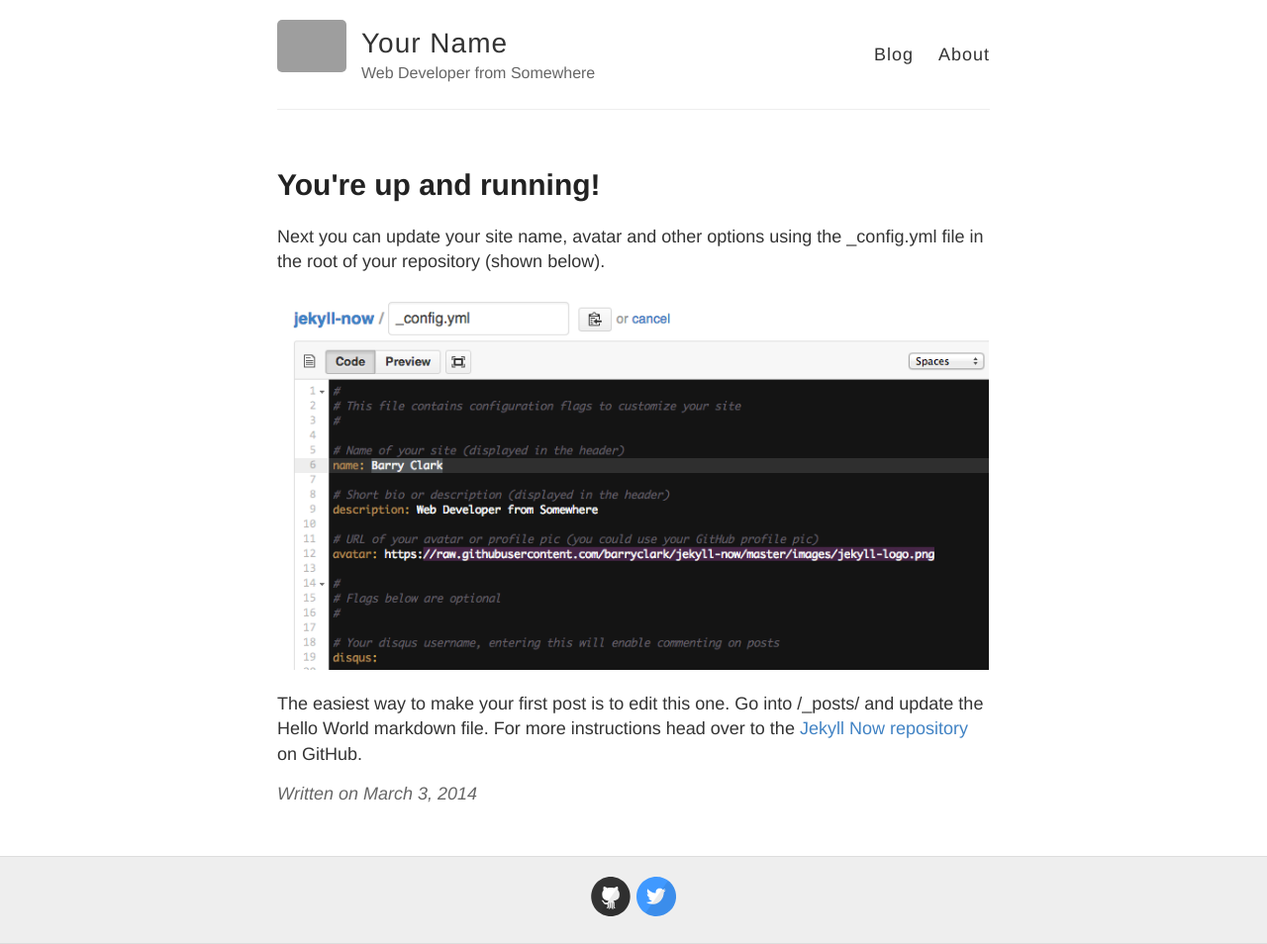
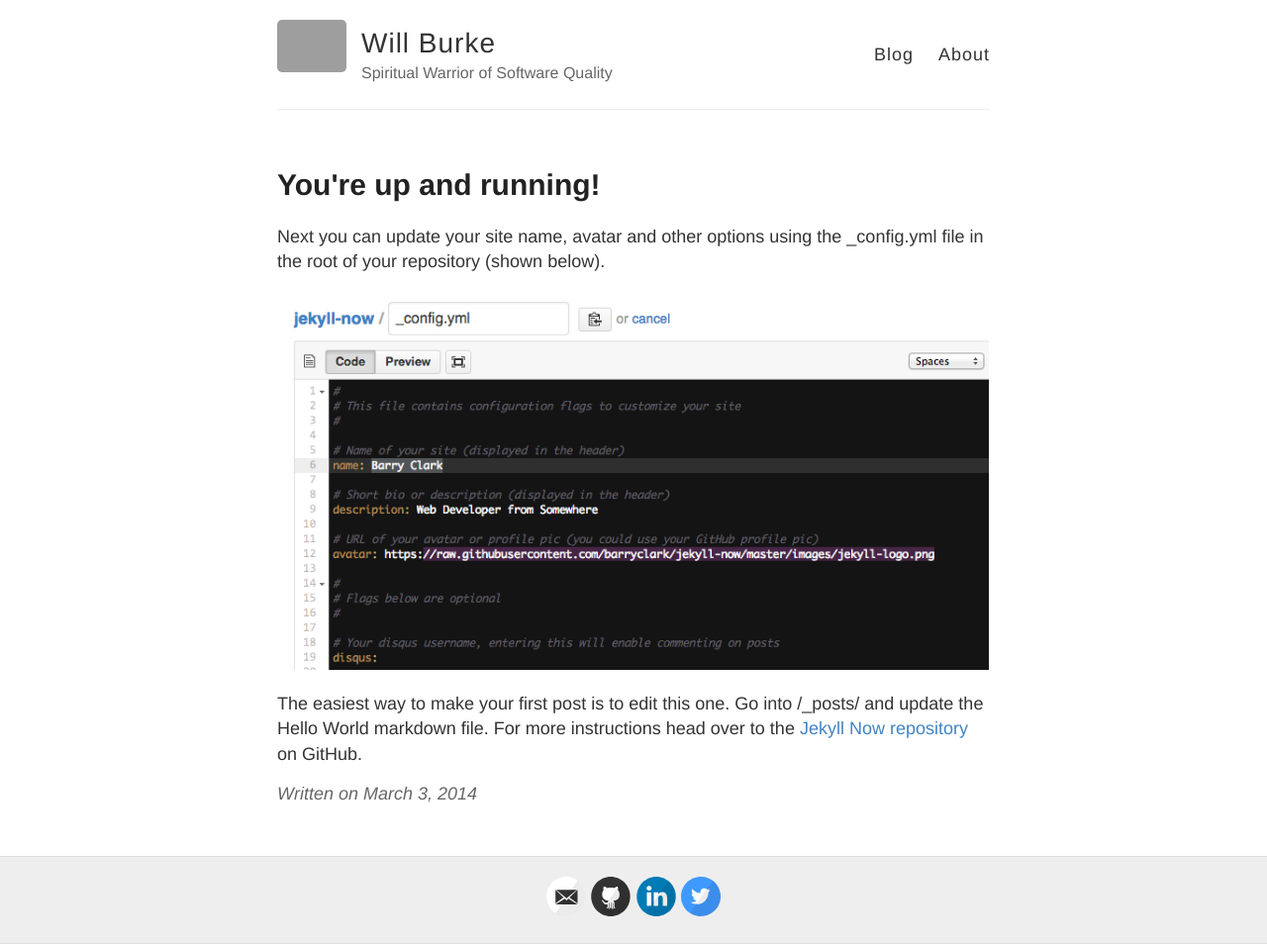
Before and after one commit to wtburke/wtburke.github.io, a Jekyll site: the page built from _posts/2014-3-3-Hello-World.md, in a window 1280 px wide. Shown: the whole page at 99% size. Built offline with Jekyll 4.4.1, drawn with Linux system fonts in a browser that asks for light colours; grey boxes are pictures that could not be loaded.

Commit message:
updated _config.yml with personal info and added avatar image

```diff
--- a/_config.yml
+++ b/_config.yml
@@ -3,13 +3,13 @@
 #
 
 # Name of your site (displayed in the header)
-name: Your Name
+name: Will Burke
 
 # Short bio or description (displayed in the header)
-description: Web Developer from Somewhere
+description: Spiritual Warrior of Software Quality
 
 # URL of your avatar or profile pic (you could use your GitHub profile pic)
-avatar: https://raw.githubusercontent.com/barryclark/jekyll-now/master/images/jekyll-logo.png
+avatar: https://raw.githubusercontent.com/wtburke/wtburke.github.io/master/images/Selfie.png
 
 #
 # Flags below are optional
@@ -18,15 +18,15 @@ avatar: https://raw.githubusercontent.com/barryclark/jekyll-now/master/images/je
 # Includes an icon in the footer for each username you enter
 footer-links:
   dribbble:
-  email:
+  email: will.burke4@gmail.com
   facebook:
   flickr:
-  github: barryclark/jekyll-now
+  github: wtburke/wtburke.github.io
   instagram:
-  linkedin:
+  linkedin: wtburke4
   pinterest:
   rss: # just type anything here for a working RSS icon
-  twitter: jekyllrb
+  twitter: wtburke_4
   stackoverflow: # your stackoverflow profile, e.g. "users/50476/bart-kiers"
   youtube: # channel/<your_long_string> or user/<user-name>
   googleplus: # anything in your profile username that comes after plus.google.com/
```
Also changed, not shown: 1 other file.
